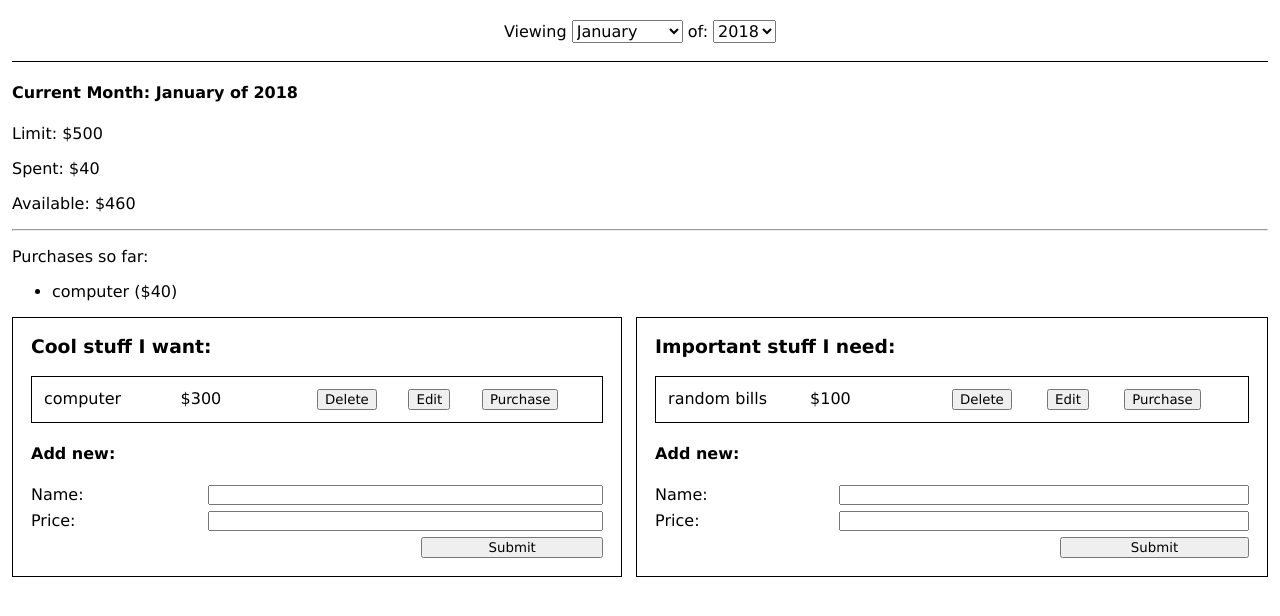
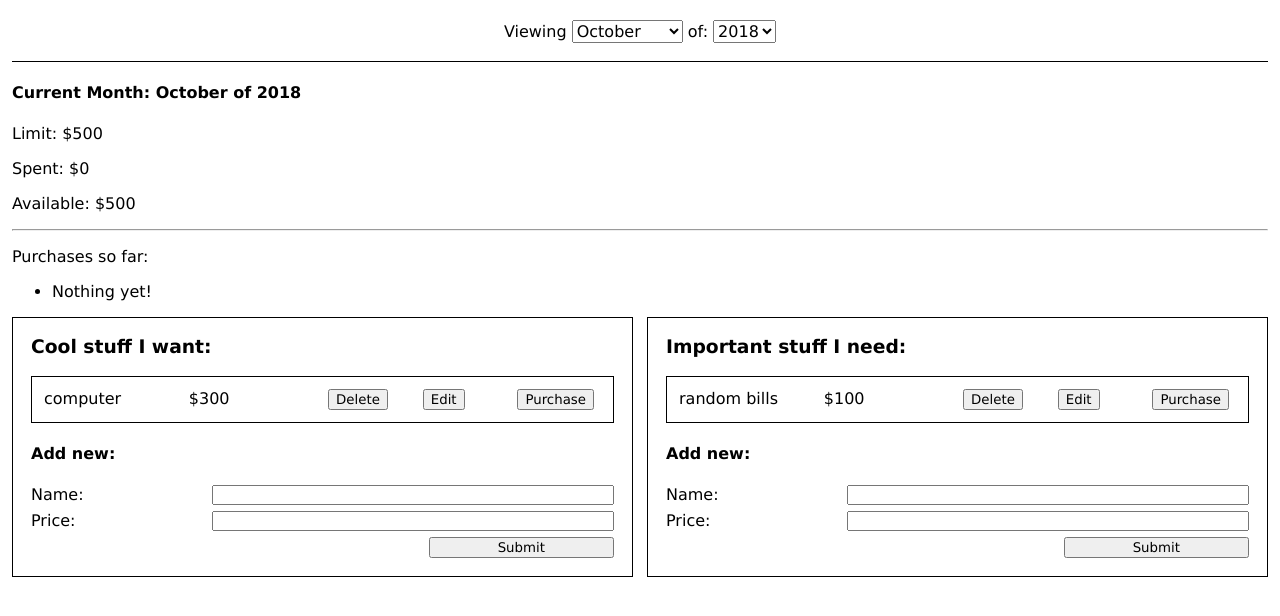
Before and after one commit to eslevy17/wishlist, a React (Create React App) app: page / in a window 1280 px wide. Shown: the top 616 px of the page. Built offline with nearby package versions, Linux system fonts and the light colour scheme.

Commit message:
more css grid

```diff
--- a/src/App.css
+++ b/src/App.css
@@ -18,21 +18,19 @@ body {
 
 .wantsAndNeeds {
     display: grid;
-    grid-template-columns: auto;
-    grid-column-gap: 14px;
+    grid-template-columns: 100%;
+    grid-gap: 14px;
 }
-@media only screen and (min-width: 800px) {
+@media only screen and (min-width: 960px) {
     .wantsAndNeeds {
-        grid-template-columns: auto auto;
+        grid-template-columns: 1fr 1fr;
     }
 }
 
 .expenseBlock {
-    display: inline-block;
-    vertical-align: top;
     border: 1px solid black;
+    padding: 0 18px 18px 18px;
     box-sizing: border-box;
-    padding: 0 18px 18px 18px;
 }
 
 .datepicker {
@@ -68,7 +66,7 @@ select {
 
 .itemRow {
     display: grid;
-    grid-template-columns: 25% 25% auto auto auto;
+    grid-template-columns: 26% 25% 17% 17% 17%;
     border-top: 1px solid black;
     padding: 12px;
 }
--- a/src/App.js
+++ b/src/App.js
@@ -1,5 +1,4 @@
 import React, { Component } from 'react';
-import logo from './logo.svg';
 import './App.css';
 
 import Item from './components/item';
@@ -10,26 +9,13 @@ import MonthlyInfo from './components/monthlyinfo';
 class App extends Component {
     constructor() {
         super();
+        const months = ['January', 'February', 'March', 'April', 'May', 'June', 'July', 'August', 'September', 'October', 'November', 'December'];
         this.state = {
             wants: [{name: 'computer', price: 300}],
             needs: [{name: 'random bills', price: 100}],
-            activeMonth: 'January',
-            activeYear: '2018',
-            purchases: {
-                January: [{name: 'computer',
-                            price: 40}],
-                February: [],
-                March: [],
-                April: [],
-                May: [],
-                June: [],
-                July: [],
-                August: [],
-                September: [],
-                October: [],
-                November: [],
-                December: [],
-            },
+            activeMonth: months[new Date().getMonth()],
+            activeYear: new Date().getFullYear().toString(),
+            purchases: {},
         }
     }
 
@@ -65,6 +51,9 @@ class App extends Component {
 
     purchase(name, price) {
         var newPurchases = this.state.purchases;
+        if (!newPurchases[this.state.activeMonth]) {
+            newPurchases[this.state.activeMonth] = []
+        }
         newPurchases[this.state.activeMonth].push({
             name: name,
             price: price});
@@ -98,9 +87,6 @@ class App extends Component {
                 list='needs'
             />
         );
-        const purchases = this.state.purchases.January.map((purchase) =>
-            <p>{purchase}</p>
-        );
 
         return (
             <div>
--- a/src/components/datepicker.js
+++ b/src/components/datepicker.js
@@ -15,17 +15,28 @@ class DatePicker extends Component {
             currentYear: this.props.year
         })
     }
+    componentDidMount() {
+        document.getElementById('monthSelector').options[new Date().getMonth()].selected = true;
+        document.getElementById('yearSelector').options[0].selected = true;
+    }
 
     handleChange(event) {
         this.props.onChange(event.target.name, event.target.value);
     }
 
     render() {
+        var yearList = [];
+        for (var i = 0; i < 5; i ++) {
+            yearList.push(new Date().getFullYear() + i)
+        }
+        var newYearList = yearList.map(year =>
+            <option key={year} value={year}>{year}</option>
+        )
 
         return (
             <div className="datepicker">
-            <label htmlFor="monthpicker"> Viewing </label>
-                <select name="activeMonth" onChange={this.handleChange.bind(this)}>
+            <label htmlFor="monthSelector"> Viewing </label>
+                <select id="monthSelector" name="activeMonth" onChange={this.handleChange.bind(this)}>
                     <option value="January">January</option>
                     <option value="February">February</option>
                     <option value="March">March</option>
@@ -40,10 +51,9 @@ class DatePicker extends Component {
                     <option value="December">December</option>
                 </select>
 
-                <label htmlFor="yearpicker"> of: </label>
-                <select name="activeYear" onChange={this.handleChange.bind(this)}>
-                    <option value="2018">2018</option>
-                    <option value="2019">2019</option>
+                <label htmlFor="yearSelector"> of: </label>
+                <select id="yearSelector" name="activeYear" onChange={this.handleChange.bind(this)}>
+                    {newYearList}
                 </select>
             </div>
         )
--- a/src/components/item.js
+++ b/src/components/item.js
@@ -47,25 +47,25 @@ class Item extends Component {
 
     render() {
         let cancelButton = null;
-        let deleteButton = <button onClick={this.delete.bind(this)}>Delete</button>
-        let editButton = <button onClick={this.edit.bind(this)}>Edit</button>
+        let deleteButton = <span className="itemRowItem"><button onClick={this.delete.bind(this)}>Delete</button></span>
+        let editButton = <span className="itemRowItem"><button onClick={this.edit.bind(this)}>Edit</button></span>
         let updateButton = null;
         let editForm = null;
-        let purchaseButton = <button onClick={this.purchase.bind(this)}>Purchase</button>
+        let purchaseButton = <span className="itemRowItem"><button onClick={this.purchase.bind(this)}>Purchase</button></span>
 
-        let nameInput = <input type="text" name="name" placeholder={this.props.name} value={this.state.name} onChange={this.handleChange.bind(this)} />
-        let priceInput = <input type="number" name="price" min="0" placeholder={this.props.price} value={this.state.price} onChange={this.handleChange.bind(this)} />
+        let nameInput = <input className="itemRowItem" type="text" name="name" placeholder={this.props.name} value={this.state.name} onChange={this.handleChange.bind(this)} />
+        let priceInput = <input className="itemRowItem" type="number" name="price" min="0" placeholder={this.props.price} value={this.state.price} onChange={this.handleChange.bind(this)} />
 
         if (this.state.editing) {
-            updateButton = <button onClick={this.update.bind(this)}>Update</button>
-            cancelButton = <button onClick={this.cancel.bind(this)}>Cancel</button>
+            updateButton = <span className="itemRowItem"><button onClick={this.update.bind(this)}>Update</button></span>
+            cancelButton = <span className="itemRowItem"><button onClick={this.cancel.bind(this)}>Cancel</button></span>
             purchaseButton = null;
             editForm =
-                        <div class="itemRow currentEdit">
-                            <span className="itemRowItem">{nameInput}</span>
-                            <span className="itemRowItem">{priceInput}</span>
-                            <span className="itemRowItem">{updateButton}</span>
-                            <span className="itemRowItem">{cancelButton}</span>
+                        <div className="itemRow currentEdit">
+                            {nameInput}
+                            {priceInput}
+                            {updateButton}
+                            {cancelButton}
                         </div>;
             deleteButton = null;
             editButton = null;
@@ -78,9 +78,9 @@ class Item extends Component {
             <div id={this.props.name} className="itemRow">
                 <span className="itemRowItem">{this.props.name}</span>
                 <span className="itemRowItem">${this.props.price}</span>
-                <span className="itemRowItem">{deleteButton}</span>
-                <span className="itemRowItem">{editButton}</span>
-                <span className="itemRowItem">{purchaseButton}</span>
+                {deleteButton}
+                {editButton}
+                {purchaseButton}
             </div>
             {editForm}
             </React.Fragment>
--- a/src/components/monthlyinfo.js
+++ b/src/components/monthlyinfo.js
@@ -17,15 +17,24 @@ class MonthlyInfo extends Component {
         }
     }
 
+    editPurchasedItem(index) {
+
+    }
+
     render() {
         var spent = 0;
-        for (var i = 0; i < this.props.purchases.length; i ++) {
-            spent += this.props.purchases[i].price
+        var purchases = <li>Nothing yet!</li>;
+        if (this.props.purchases) {
+            for (var i = 0; i < this.props.purchases.length; i ++) {
+                spent += this.props.purchases[i].price
+            }
+            purchases = this.props.purchases.map((purchase, index) =>
+                <li key={index}>
+                    {purchase.name} (${purchase.price})
+                    <button onClick={this.editPurchasedItem.bind(this, index)}>Edit</button>
+                </li>
+            )
         }
-
-        const purchases = this.props.purchases.map(purchase =>
-            <li>{purchase.name} (${purchase.price})</li>
-        )
 
         return (
             <div>
```
